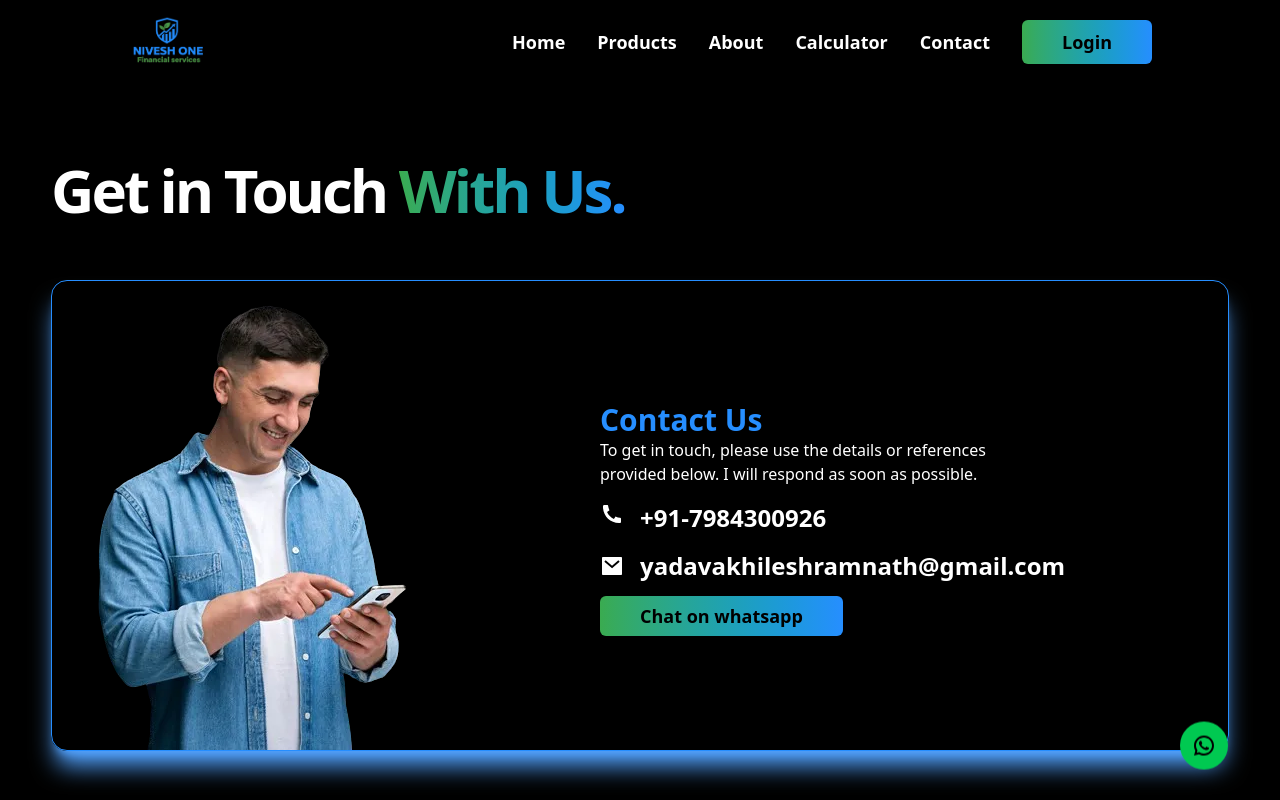
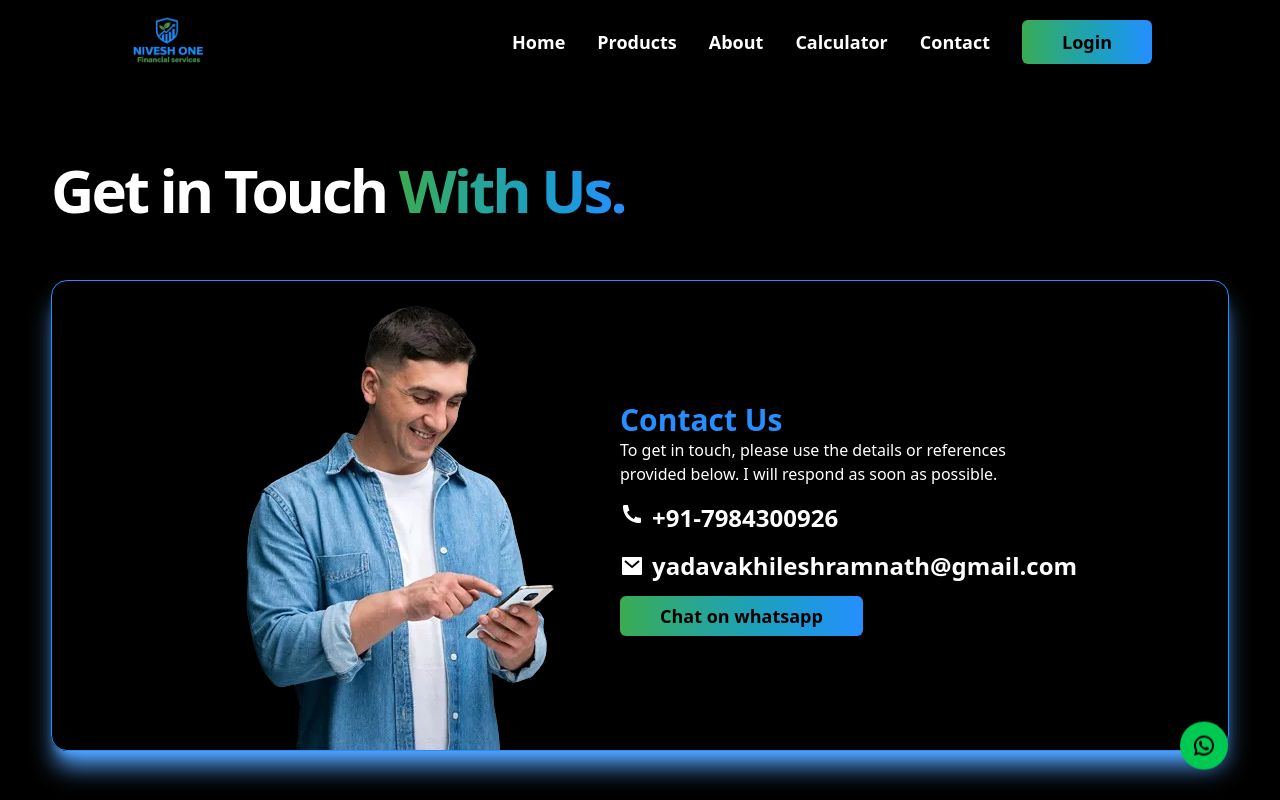
Before and after one commit to CodeByAkhilesh/Niveshone, a React (Vite) app: page /contact in a window 1280 px wide. Shown: the top 800 px of the page. Built offline with nearby package versions, Linux system fonts and the light colour scheme.

Commit message:
fix: contact info overflow fixed

```diff
--- a/src/pages/contact/Contact.jsx
+++ b/src/pages/contact/Contact.jsx
@@ -35,28 +35,29 @@ const Contact = () => {
           <header className="pt-30 md:pt-40 md:px-10 lg:px-0">
             <SectionTitle title={"Get in Touch"} gradientTitle={"With Us."} />
           </header>
-          <figure className="w-full md:w-140 lg:w-full h-181.75 md:h-192 lg:h-117.75 text-white rounded-2xl md:overflow-hidden flex flex-col lg:flex-row items-center justify-between mb-20 xl:mb-0 mx-auto border border-[#268eff] shadow-xl shadow-blue-400">
+          <figure className="w-full  md:w-140 lg:w-full h-181.75 md:h-250 lg:h-117.75 text-white rounded-2xl md:overflow-hidden flex flex-col lg:flex-row items-center justify-center mb-20 xl:mb-0 mx-auto border border-[#268eff] shadow-xl shadow-blue-400">
             {/* Contect Us Visual Image  */}
             <img
               src={contectUsImg}
               alt="User contacting financial advisor through mobile for mutual fund consultation"
               loading="lazy"
               decoding="async"
+              className=" w-full h-full md:h-160 lg:h-full object-cover lg:w-80 xl:w-100"
             />
             {/* Contect Us Content  */}
-            <article className="left-content flex flex-col md:justify-center lg:w-1/2 mx-10 md:mx-20 lg:mx-10 my-10 ">
+            <article className="left-content flex flex-col w-full text-wrap md:justify-center lg:w-120 px-5 md:mx-20 lg:mx-0 my-10 h-full">
               <h3 className="font-bold text-3xl text-[#268eff]">Contact Us</h3>
               <p className="xl:w-110">
                 To get in touch, please use the details or references provided
                 below. I will respond as soon as possible.
               </p>
-              <h4 className="text-xl md:text-2xl font-bold pt-4 flex gap-4">
+              <h4 className="md:text-2xl font-bold pt-4 flex gap-2">
                 <span>
                   <RiPhoneFill /> {/* Phone Icon  */}
                 </span>
                 +91-7984300926
               </h4>
-              <h4 className="text-xl md:text-2xl font-bold pt-4 flex items-center gap-4">
+              <h4 className="md:text-2xl font-bold pt-4 flex items-center gap-2">
                 <span>
                   <RiMailFill /> {/* Mail Icon  */}
                 </span>
```
